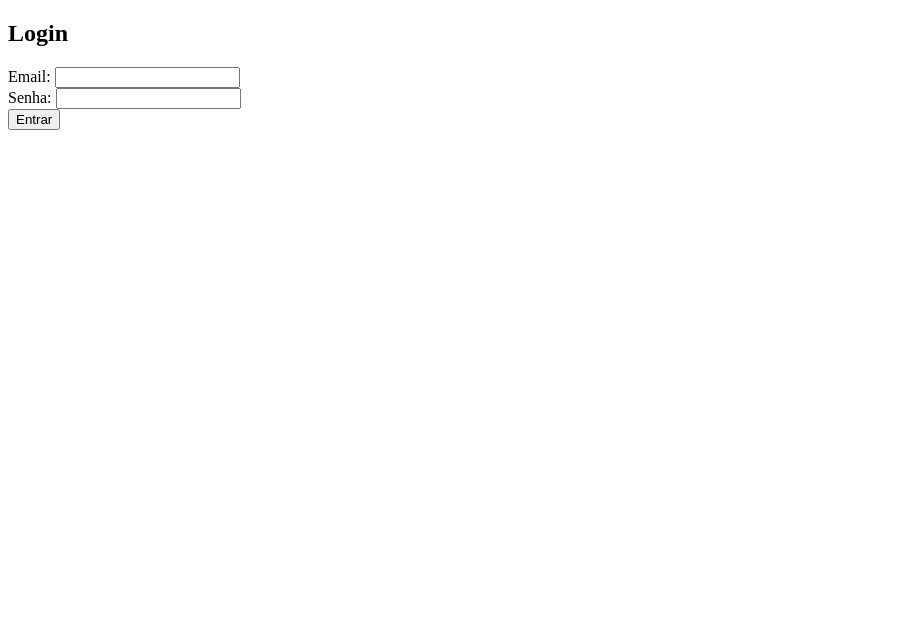
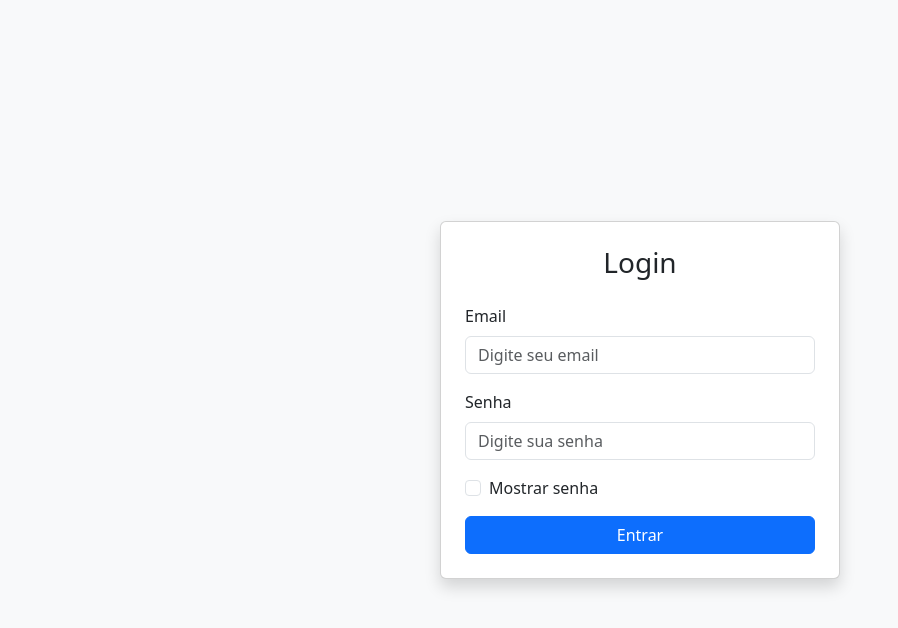
Before and after one commit to nikolasaugusto/G14front, a plain HTML site: page paginalogin/login.html in a window 1280 px wide. Shown: the whole page, without its empty margins (0-898 px from the left). Drawn offline with nearby package versions, Linux system fonts and the light colour scheme.

Commit message:
criado tela login e configurado rota

```diff
--- a/paginalogin/login.html
+++ b/paginalogin/login.html
@@ -4,25 +4,31 @@
     <meta charset="UTF-8">
     <meta name="viewport" content="width=device-width, initial-scale=1.0">
     <title>Login</title>
-  <link rel="stylesheet" href="style.css">
+    <link href="https://cdn.jsdelivr.net/npm/bootstrap@5.3.0/dist/css/bootstrap.min.css" rel="stylesheet">
 </head>
-<body>
-  <div class="login-container">
-    <h2>Login</h2>
+<body class="bg-light">
+    <div class="container d-flex align-items-center justify-content-center min-vh-100">
+        <div class="card p-4 shadow" style="max-width: 400px; width: 100%;">
+            <h3 class="text-center mb-4">Login</h3>
             <form id="loginForm">
-      <div class="input-group">
-        <label for="email">Email:</label>
-        <input type="email" id="email" name="email" required>
+                <div class="mb-3">
+                    <label for="email" class="form-label">Email</label>
+                    <input type="email" id="email" class="form-control" required placeholder="Digite seu email">
                 </div>
-      <div class="input-group">
-        <label for="password">Senha:</label>
-        <input type="password" id="password" name="password" required>
+                <div class="mb-3">
+                    <label for="password" class="form-label">Senha</label>
+                    <input type="password" id="password" class="form-control" required placeholder="Digite sua senha">
                 </div>
-      <button type="submit">Entrar</button>
+                <div class="mb-3 form-check">
+                  <input type="checkbox" class="form-check-input" id="showPassword">
+                  <label class="form-check-label" for="showPassword">Mostrar senha</label>
+              </div>
+                <p id="errorMessage" class="text-danger text-center"></p>
+                <button type="submit" class="btn btn-primary w-100">Entrar</button>
             </form>
-    <p id="errorMessage" class="error-message"></p>
+        </div>
     </div>
 
-  <script src="script.js"></script>
+  <script src="/G14front/paginalogin/login.js"></script>
 </body>
 </html>
--- a/paginalogin/login.js
+++ b/paginalogin/login.js
@@ -8,20 +8,21 @@ document.getElementById("loginForm").addEventListener("submit", async function(e
     const errorMessage = document.getElementById("errorMessage");
 
     try {
-      const response = await fetch("https://api.seuservidor.com/login", {
+      const response = await fetch("http://localhost:5287/api/Usuarios/authenticate", {
         method: "POST",
         headers: {
           "Content-Type": "application/json"
         },
-        body: JSON.stringify({ email, password })
+        body: JSON.stringify({ email : email, senha : password})
       });
 
       const result = await response.json();
 
       if (response.ok) {
         // Sucesso no login
+        localStorage.setItem("jwtToken", result.jwtToken);
         alert("Login bem-sucedido!");
-        window.location.href = "/dashboard"; // Redireciona para a página inicial ou painel
+        window.location.href = "/G14front/paginausuario/index.html"; // Redireciona para a página inicial ou painel
       } else {
         // Exibe a mensagem de erro da API
         errorMessage.textContent = result.message || "Erro ao realizar o login.";
@@ -30,3 +31,8 @@ document.getElementById("loginForm").addEventListener("submit", async function(e
       errorMessage.textContent = "Erro ao conectar com o servidor.";
     }
   });
+
+  document.getElementById("showPassword").addEventListener("change", function() {
+    const passwordField = document.getElementById("password");
+    passwordField.type = this.checked ? "text" : "password";
+});
```
Lines whose indentation alone changed are shown as unchanged.
